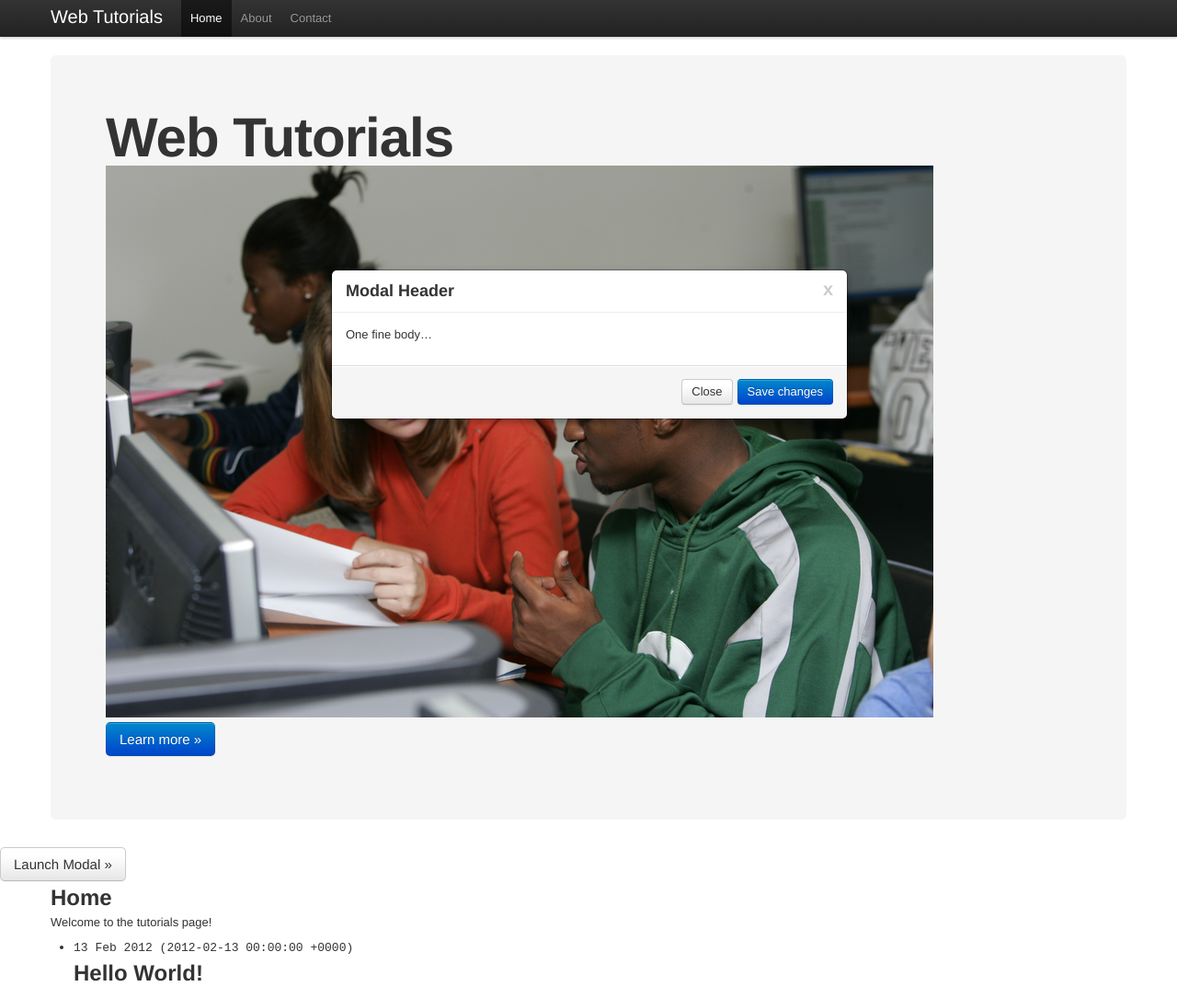
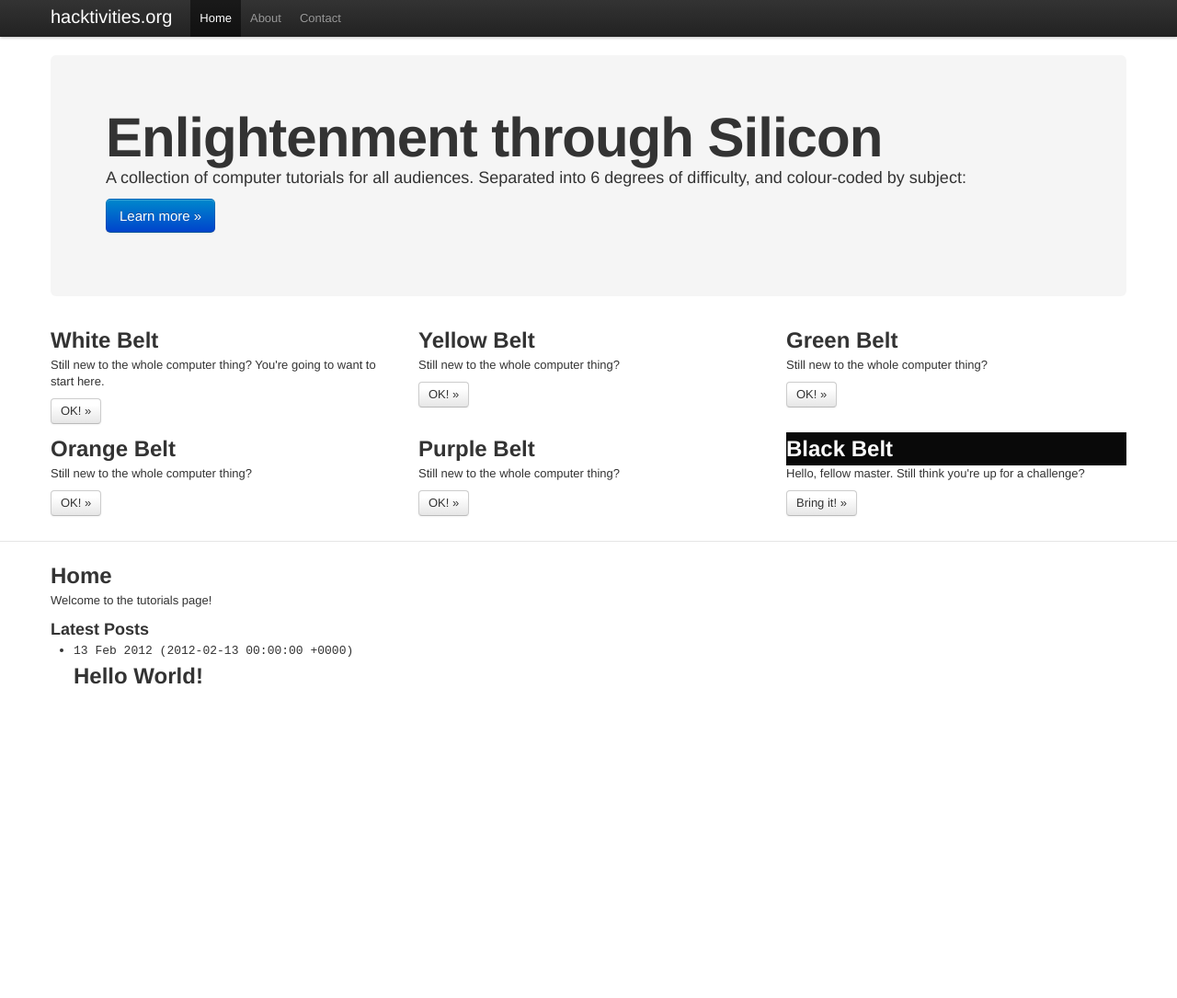
Before and after one commit to octaflop/webtuts, a Jekyll site: the page built from index.markdown, in a window 1280 px wide and 1085 px high. Shown: the whole window at 92% size. Built offline with Jekyll 4.4.1, drawn with Linux system fonts in a browser that asks for light colours; Markdown is read by kramdown in place of the engine named in the settings.

Commit message:
added styles to belts

```diff
--- /dev/null
+++ b/_includes/belts.html
@@ -0,0 +1,62 @@
+<div class="row belts">
+	<div class="span4 white-belt">
+		<h2>White Belt</h2>
+		<p>Still new to the whole computer thing? You're going to want to
+		start here. </p>
+		<p>
+			<a class='btn'>
+				OK! &raquo;
+			</a>
+		</p>
+	</div>
+
+	<div class="span4 yellow-belt">
+		<h2>Yellow Belt</h2>
+		<p>Still new to the whole computer thing?</p>
+		<p>
+			<a class='btn'>
+				OK! &raquo;
+			</a>
+		</p>
+	</div>
+
+	<div class="span4 green-belt">
+		<h2>Green Belt</h2>
+		<p>Still new to the whole computer thing?</p>
+		<p>
+			<a class='btn'>
+				OK! &raquo;
+			</a>
+		</p>
+	</div>
+</div>
+
+<div class="row belts">
+	<div class="span4 orange-belt">
+		<h2>Orange Belt</h2>
+		<p>Still new to the whole computer thing?</p>
+		<p>
+			<a class='btn'>
+				OK! &raquo;
+			</a>
+		</p>
+	</div>
+	<div class="span4 purple-belt">
+		<h2>Purple Belt</h2>
+		<p>Still new to the whole computer thing?</p>
+		<p>
+			<a class='btn'>
+				OK! &raquo;
+			</a>
+		</p>
+	</div>
+	<div class="span4 black-belt">
+		<h2>Black Belt</h2>
+		<p>Hello, fellow master. Still think you're up for a challenge?</p>
+		<p>
+			<a class='btn'>
+				Bring it! &raquo;
+			</a>
+		</p>
+	</div>
+</div>
--- a/_layouts/default.html
+++ b/_layouts/default.html
@@ -2,7 +2,7 @@
 <html lang="en">
   <head>
     <meta charset="utf-8">
-		<title>{{ page.title }} &gt; Web Tutorials</title>
+		<title>{{ page.title }} &gt; hacktivities.org</title>
     <meta name="viewport" content="width=device-width, initial-scale=1.0">
     <meta name="description" content="">
     <meta name="author" content="">
@@ -14,6 +14,7 @@
 
     <!-- Le styles -->
     <link href="/static/css/bootstrap.css" rel="stylesheet">
+    <link href="/static/css/webtuts.css" rel="stylesheet">
     <style>
       body {
         padding-top: 60px; /* 60px to make the container go all the way to the bottom of the topbar */
@@ -38,7 +39,7 @@
             <span class="icon-bar"></span>
             <span class="icon-bar"></span>
           </a>
-          <a class="brand" href="/">Web Tutorials</a>
+          <a class="brand" href="/">hacktivities.org</a>
           <div class="nav-collapse">
             <ul class="nav">
 							{% include sitenav.html %}
@@ -47,14 +48,26 @@
         </div>
       </div>
     </div>
+
 		<div class="container">
 			<div class="hero-unit">
-				<h1>Web Tutorials</h1>
-				<img src="/static/img/tutorial.png" />
+				<h1>Enlightenment through Silicon</h1>
+				<p>
+					A collection of computer tutorials for all audiences. Separated into
+					6 degrees of difficulty, and colour-coded by subject:
+				</p>
+				<!--<img src="/static/img/tutorial.png" />-->
 				<p><a class="btn btn-primary btn-large" id="learn">Learn more &raquo;</a></p>
 			</div>
 		</div>
 
+		<div class="container">
+			{% include belts.html %}
+		</div>
+
+		<hr />
+
+		<!--
 		<a class="btn btn-large" data-toggle="modal" data-target="#myModal" >Launch Modal &raquo;</a>
 
 		<div id="myModal" class="modal">
@@ -69,7 +82,7 @@
 					<a href="#" class="btn btn-primary">Save changes</a>
 					<a href="#" class="btn">Close</a>
 				</div>
-		</div>
+			</div> -->
 
     <div class="container">
 
@@ -79,6 +92,7 @@
     </div> <!-- /container -->
 
 		<div class="container archive">
+			<h3>Latest Posts</h3>
 			<ul>
 				{% for post in site.posts %}
 					<li>
--- /dev/null
+++ b/static/css/webtuts.css
@@ -0,0 +1,22 @@
+
+.white-belt {
+}
+.white-belt h2 {
+}
+
+.yellow-belt {
+}
+
+.green-belt {
+}
+
+.orange-belt {
+}
+
+.purple-belt {
+}
+
+.black-belt h2 {
+	color: #fbfbfb;
+	background: #090909;
+}
--- a/static/js/webtuts.js
+++ /dev/null
@@ -1,2 +0,0 @@
-// not yet...
-$('#myModal').modal('hide')
```
